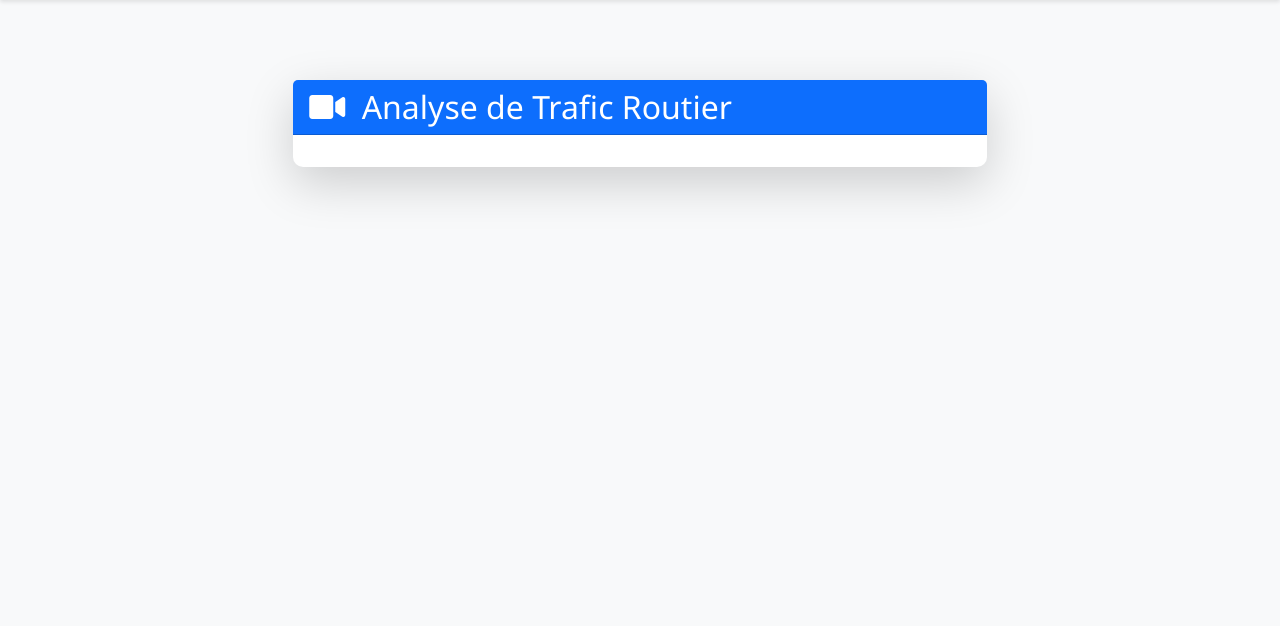
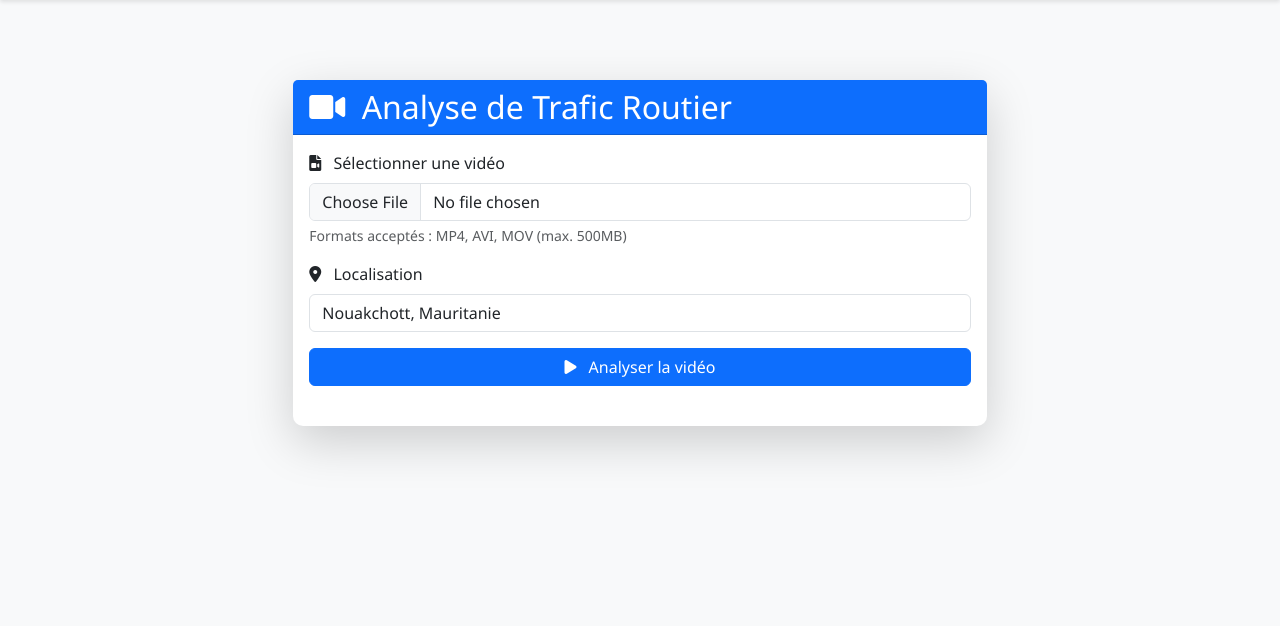
Before and after one commit to AmadouMamadouDiallo/Detection-et-Analyse-du-trafic-routier-en-Mauritanie, a Django app: page / in a window 1280 px wide. Shown: the part 56-682 px from the top of the page. Run offline with Django 4.2, Linux system fonts and the light colour scheme.

Commit message:
Commit my django project

```diff
--- a/traffic_app/templates/index.html
+++ b/traffic_app/templates/index.html
@@ -13,7 +13,30 @@
                 </div>
                 <div class="card-body">
                     <!-- Section Upload -->
-
+                    <div class="upload-section mb-4">
+                        <form id="video-upload-form" enctype="multipart/form-data">
+                            <div class="mb-3">
+                                <label for="video" class="form-label">
+                                    <i class="fas fa-file-video me-2"></i>
+                                    Sélectionner une vidéo
+                                </label>
+                                <input type="file" class="form-control" id="video" name="video" accept="video/*" required>
+                                <div class="form-text">Formats acceptés : MP4, AVI, MOV (max. 500MB)</div>
+                            </div>
+                            <div class="mb-3">
+                                <label for="location" class="form-label">
+                                    <i class="fas fa-map-marker-alt me-2"></i>
+                                    Localisation
+                                </label>
+                                <input type="text" class="form-control" id="location" name="location"
+                                       value="Nouakchott, Mauritanie" required>
+                            </div>
+                            <button type="submit" class="btn btn-primary w-100">
+                                <i class="fas fa-play me-2"></i>
+                                Analyser la vidéo
+                            </button>
+                        </form>
+                    </div>
 
                     <!-- Section Loading -->
                     <div id="loading" class="text-center p-4" style="display: none;">
```
